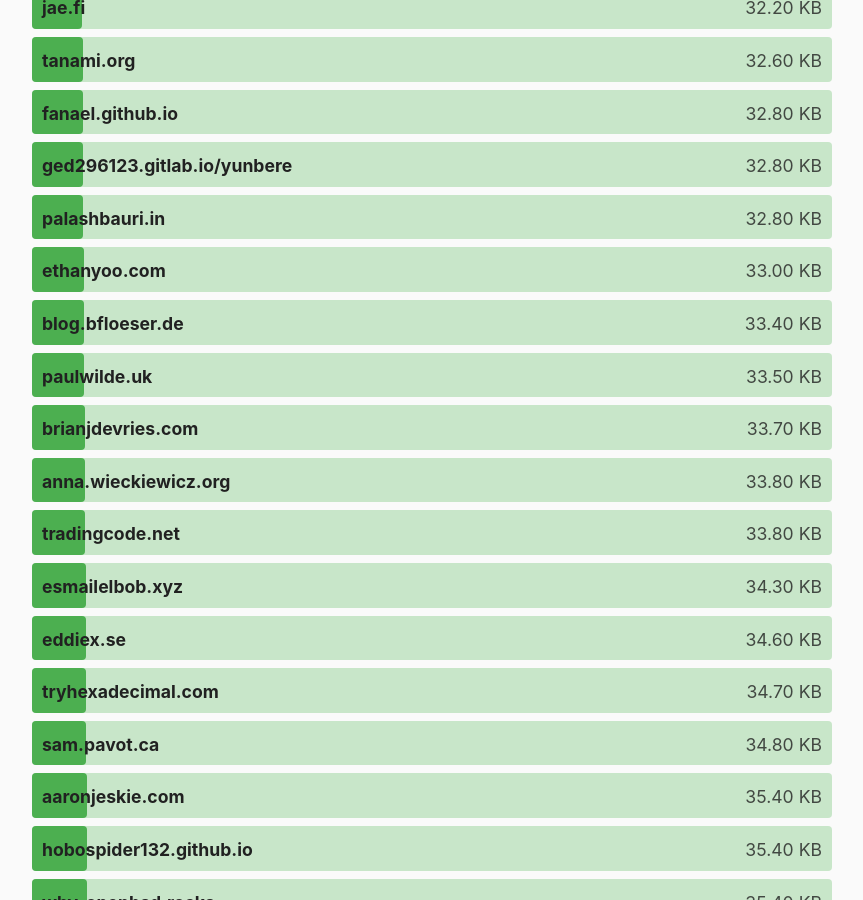
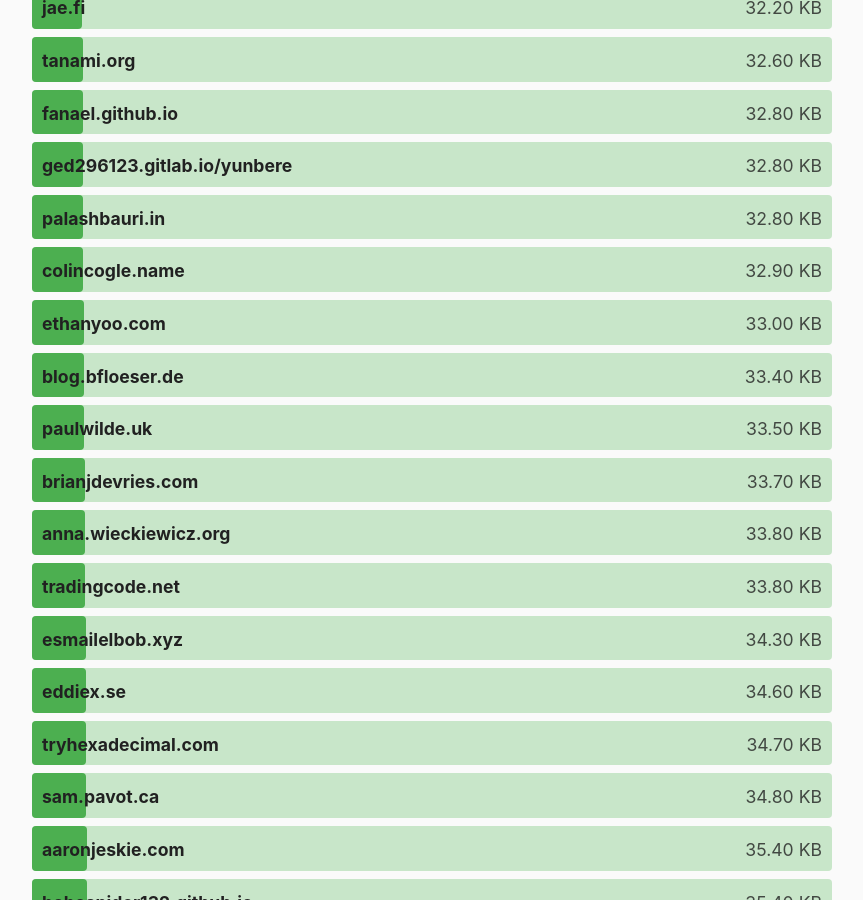
Before and after one commit to kevquirk/512kb.club, a Jekyll site: the page built from index.md, in a window 1280 px wide and 900 px high, scrolled down 11000 px. Shown: the whole window, without its empty margins (208-1071 px from the left). Built offline with Jekyll 4.4.1, drawn with Linux system fonts in a browser that asks for light colours.

Commit message:
Add colincogle.name to sites.yml
Add colincogle.name to sites.yml, clocking in at 32.9 KB uncompressed.  See https://gtmetrix.com/reports/colincogle.name/onxlmbuP/

```diff
--- a/_data/sites.yml
+++ b/_data/sites.yml
@@ -677,6 +677,11 @@
   url: https://col2in.ml/
   size: 10.8
   last_checked: 2022-06-20
+
+- domain: colincogle.name
+  url: https://colincogle.name/
+  size: 32.9
+  last_checked: 2023-05-19
 
 - domain: conorknowles.com
   url: https://conorknowles.com/
```
